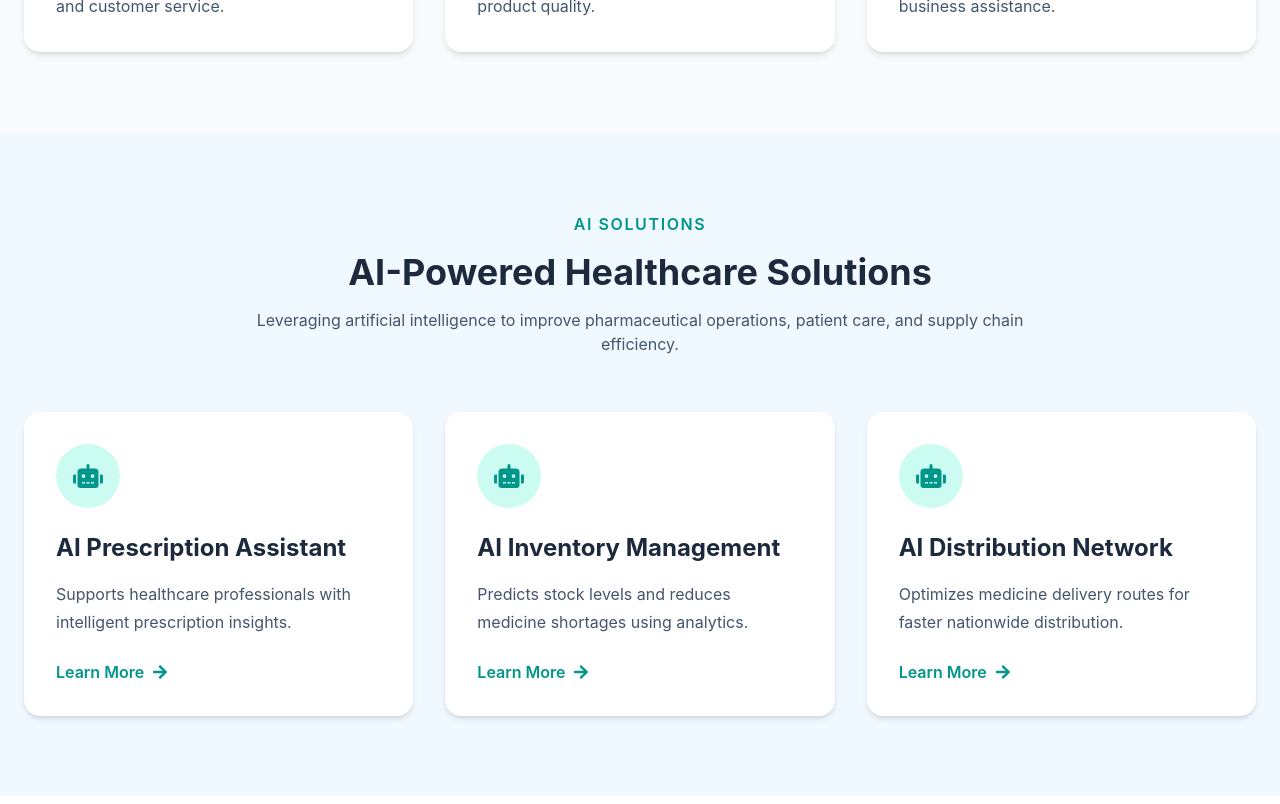
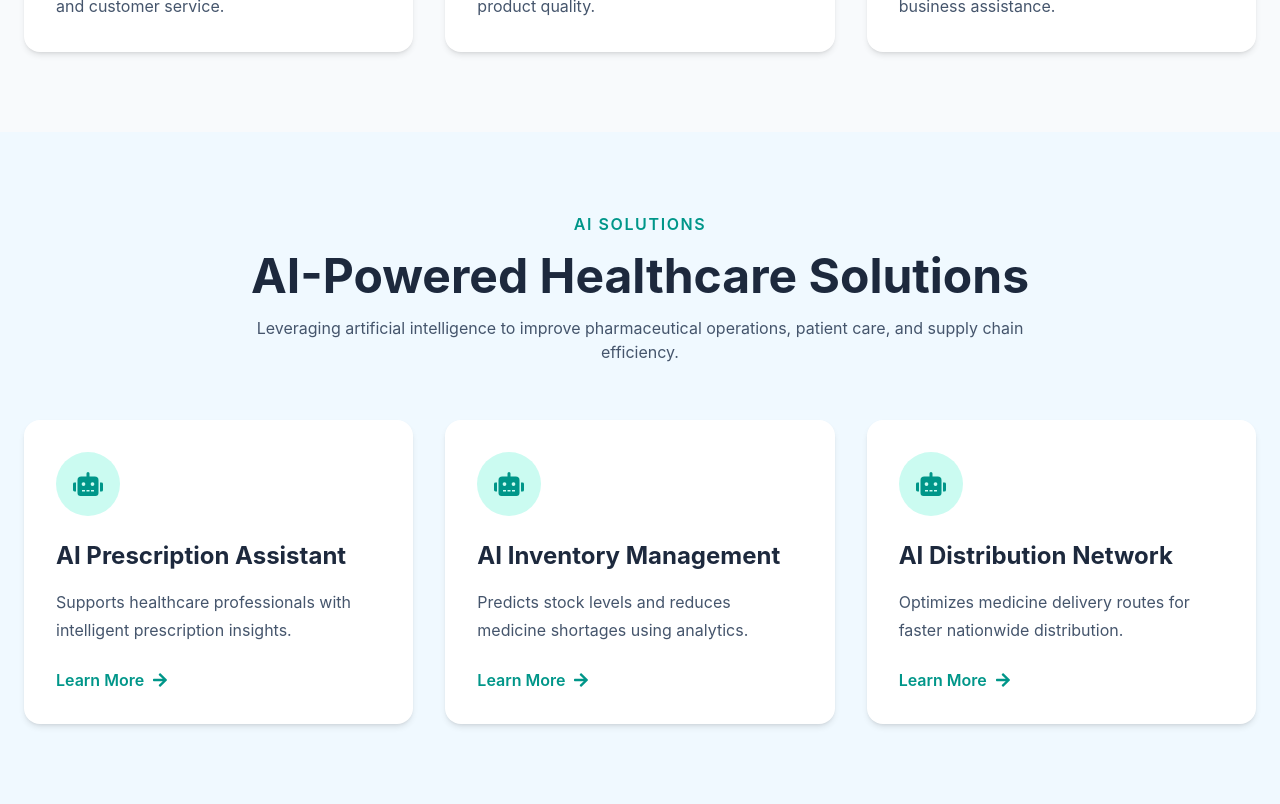
Before and after one commit to TheShivam114/Next-Gen-Pharma, a React (Vite) app: page / in a window 1280 px wide. Shown: the part 4660-5464 px from the top of the page. Built offline with nearby package versions, Linux system fonts and the light colour scheme.

Commit message:
add ai products

```diff
--- a/src/components/home/AIProducts.jsx
+++ b/src/components/home/AIProducts.jsx
@@ -3,56 +3,181 @@ import aiProducts from "../../data/aiProducts";
 
 function AIProducts() {
   return (
-    <section className="bg-sky-50 py-20">
+    <section className="overflow-hidden bg-sky-50 py-20">
       <div className="mx-auto max-w-7xl px-6">
 
-        {/* Heading */}
+        {/* ================= HEADING ================= */}
         <div className="mb-14 text-center">
-          <span className="font-semibold uppercase tracking-widest text-teal-600">
+
+          {/* Label */}
+          <span
+            className="
+              inline-block
+              font-semibold uppercase tracking-widest
+              text-teal-600
+
+              opacity-0
+              animate-[fadeDown_0.8s_ease-out_forwards]
+            "
+          >
             AI Solutions
           </span>
 
-          <h2 className="mt-4 text-4xl font-bold text-slate-800">
+          {/* Heading */}
+          <h2
+            className="
+              mt-4 text-4xl font-bold text-slate-800
+              md:text-5xl
+
+              opacity-0
+              animate-[fadeUp_0.8s_ease-out_0.2s_forwards]
+            "
+          >
             AI-Powered Healthcare Solutions
           </h2>
 
-          <p className="mx-auto mt-4 max-w-3xl text-slate-600">
+          {/* Description */}
+          <p
+            className="
+              mx-auto mt-4 max-w-3xl text-slate-600
+
+              opacity-0
+              animate-[fadeUp_0.8s_ease-out_0.4s_forwards]
+            "
+          >
             Leveraging artificial intelligence to improve pharmaceutical
             operations, patient care, and supply chain efficiency.
           </p>
+
         </div>
 
-        {/* Cards */}
+
+        {/* ================= AI CARDS ================= */}
         <div className="grid gap-8 md:grid-cols-3">
-          {aiProducts.map((product) => (
+
+          {aiProducts.map((product, index) => (
             <div
               key={product.title}
-              className="rounded-2xl bg-white p-8 shadow-md transition hover:-translate-y-2 hover:shadow-xl"
+              className="
+                group rounded-2xl bg-white p-8
+                shadow-md
+
+                opacity-0
+
+                transition-all duration-500
+                hover:-translate-y-3
+                hover:shadow-2xl
+              "
+              style={{
+                animation: `fadeUp 0.8s ease-out ${
+                  0.6 + index * 0.2
+                }s forwards`,
+              }}
             >
-              <div className="mb-6 flex h-16 w-16 items-center justify-center rounded-full bg-teal-100">
-                <FaRobot className="text-3xl text-teal-600" />
+
+              {/* ================= ICON ================= */}
+              <div
+                className="
+                  mb-6 flex h-16 w-16
+                  items-center justify-center
+                  rounded-full bg-teal-100
+
+                  transition-all duration-500
+
+                  group-hover:scale-110
+                  group-hover:rotate-6
+                  group-hover:bg-teal-500
+                "
+              >
+                <FaRobot
+                  className="
+                    text-3xl text-teal-600
+                    transition-all duration-500
+
+                    group-hover:scale-110
+                    group-hover:text-white
+                  "
+                />
               </div>
 
-              <h3 className="text-2xl font-bold text-slate-800">
+
+              {/* ================= TITLE ================= */}
+              <h3
+                className="
+                  text-2xl font-bold text-slate-800
+                  transition-colors duration-300
+
+                  group-hover:text-teal-600
+                "
+              >
                 {product.title}
               </h3>
 
+
+              {/* ================= DESCRIPTION ================= */}
               <p className="mt-4 leading-7 text-slate-600">
                 {product.description}
               </p>
 
+
+              {/* ================= LEARN MORE ================= */}
               <a
                 href={product.link}
-                className="mt-6 inline-flex items-center gap-2 font-semibold text-teal-600 hover:text-teal-700"
+                className="
+                  mt-6 inline-flex items-center gap-2
+                  font-semibold text-teal-600
+
+                  transition-all duration-300
+                  hover:text-teal-700
+                "
               >
                 Learn More
-                <FaArrowRight />
+
+                <FaArrowRight
+                  className="
+                    transition-transform duration-300
+                    group-hover:translate-x-2
+                  "
+                />
               </a>
+
             </div>
           ))}
+
         </div>
 
       </div>
+
+
+      {/* ================= CUSTOM ANIMATIONS ================= */}
+      <style>
+        {`
+          @keyframes fadeUp {
+            0% {
+              opacity: 0;
+              transform: translateY(50px);
+            }
+
+            100% {
+              opacity: 1;
+              transform: translateY(0);
+            }
+          }
+
+          @keyframes fadeDown {
+            0% {
+              opacity: 0;
+              transform: translateY(-30px);
+            }
+
+            100% {
+              opacity: 1;
+              transform: translateY(0);
+            }
+          }
+        `}
+      </style>
+
     </section>
   );
 }
```
